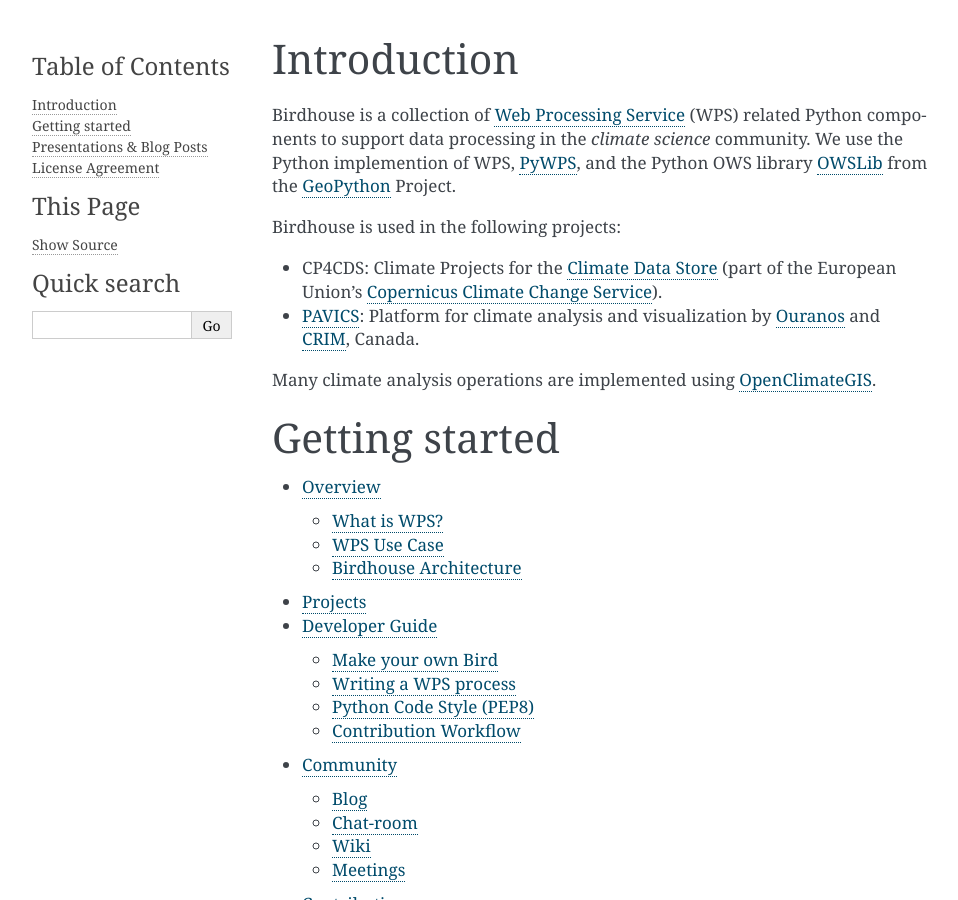
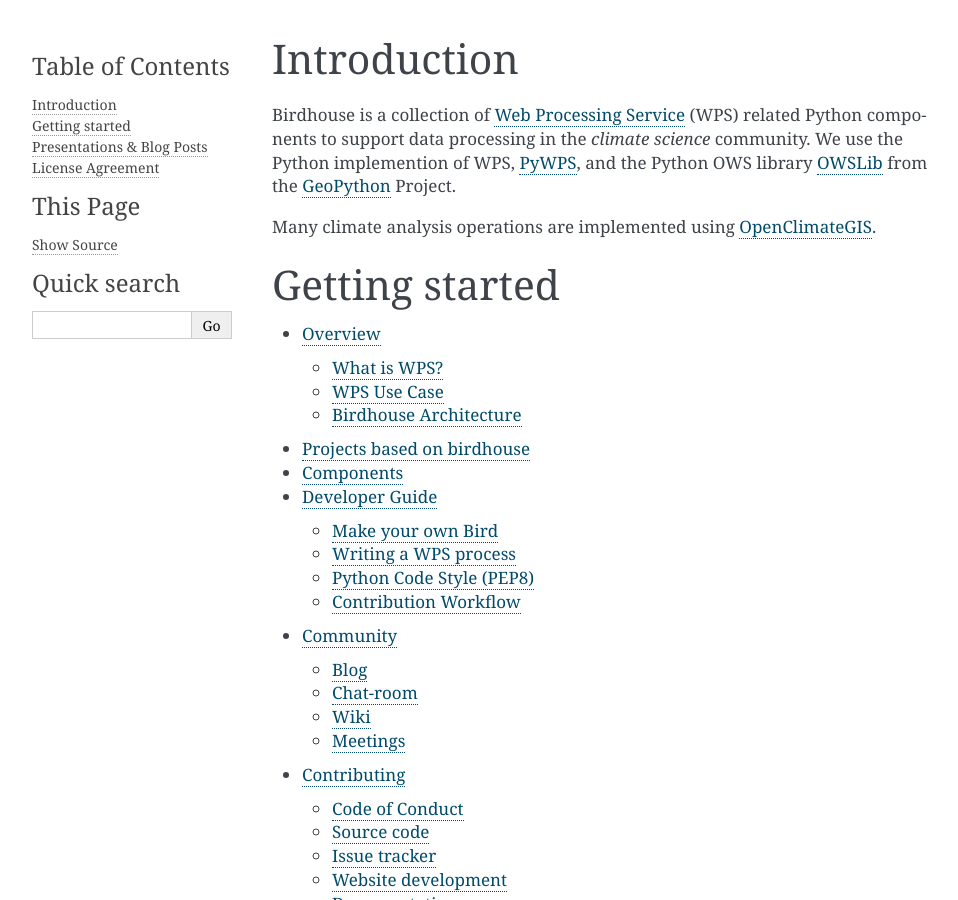
Before and after one commit to bird-house/birdhouse-docs, a Sphinx documentation site: the page built from docs/source/index.rst, in a window 1280 px wide and 900 px high. Shown: the whole window, without its empty margins (148-1106 px from the left). Built offline with Sphinx 7.4.7, drawn with Linux system fonts in a browser that asks for light colours.

Commit message:
include components and projects

```diff
--- a/docs/source/index.rst
+++ b/docs/source/index.rst
@@ -13,11 +13,6 @@
 community. We use the Python implemention of WPS, PyWPS_, and the Python OWS library OWSLib_
 from the GeoPython_ Project.
 
-Birdhouse is used in the following projects:
-
-* CP4CDS: Climate Projects for the `Climate Data Store`_ (part of the European Union's `Copernicus Climate Change Service`_).
-* PAVICS_: Platform for climate analysis and visualization by Ouranos_ and CRIM_, Canada.
-
 Many climate analysis operations are implemented using OpenClimateGIS_.
 
 
@@ -31,6 +26,7 @@
 
    overview
    projects
+   components
    dev_guide
    community
    contributing
```
Also changed, not shown: docs/source/components.rst (added, +32 -0 lines), docs/source/projects.rst (+8 -28 lines).
